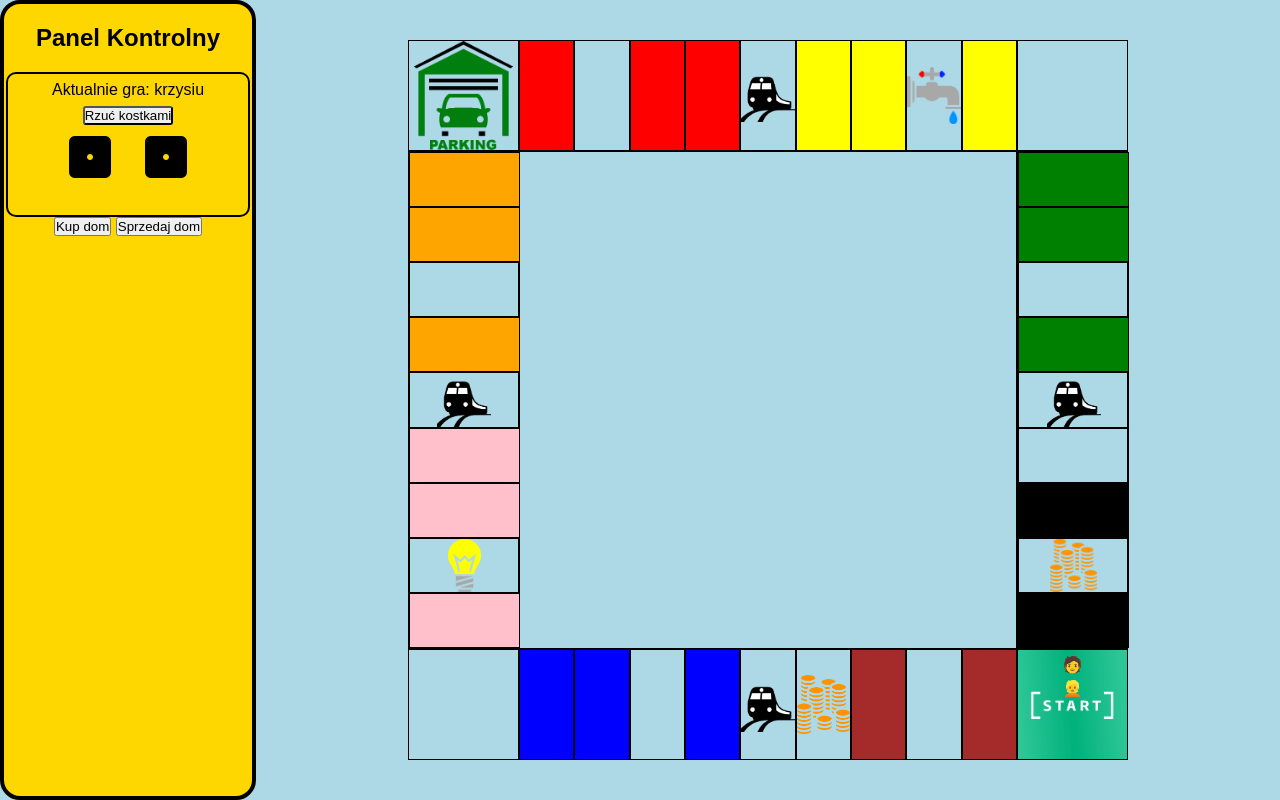
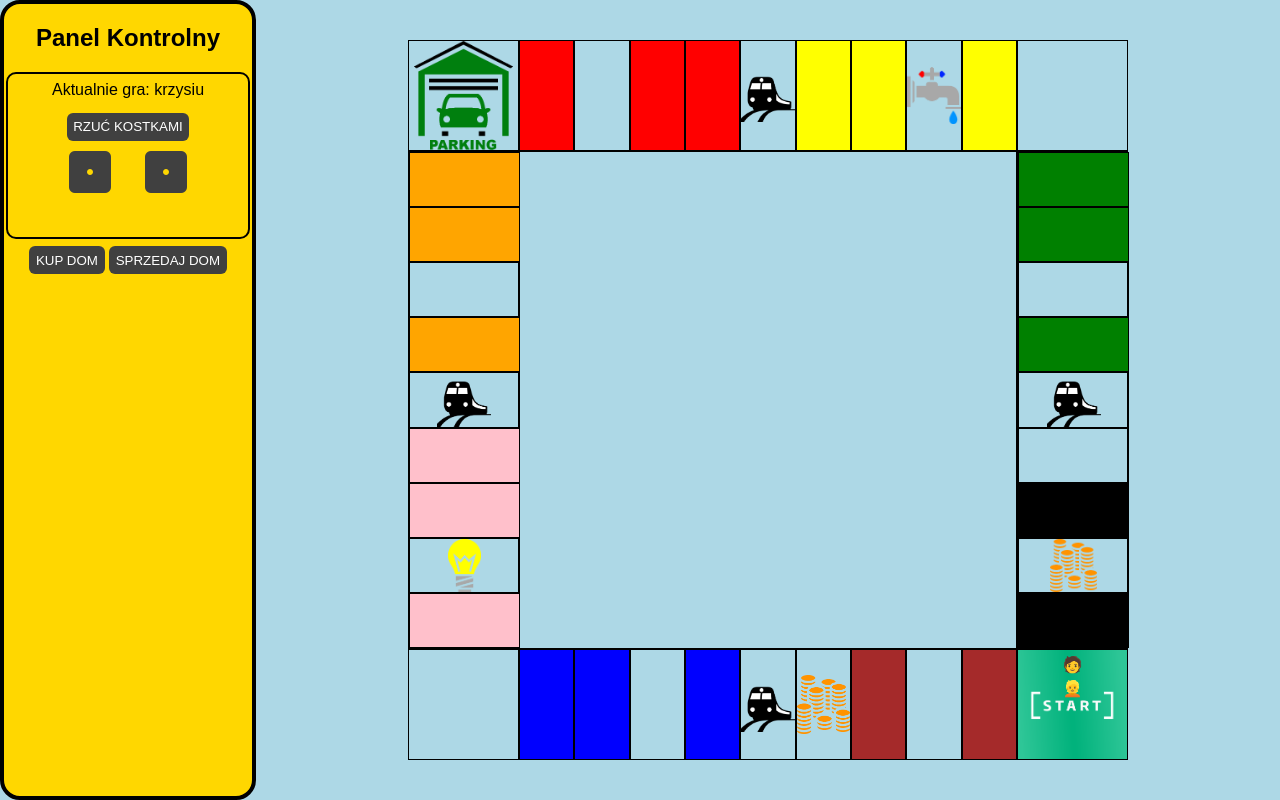
Before and after one commit to lokers778/CC.Monopoly, a website built with webpack: page index.html in a window 1280 px wide. Built offline with nearby package versions, Linux system fonts and the light colour scheme; files whose address does not match are found by name.

Commit message:
button style (controlPannel.scss)

```diff
--- a/index.html
+++ b/index.html
@@ -15,7 +15,7 @@
         <h2>Panel Kontrolny</h2>
         <div class="diceBoard">
           <p class="player">Gracz</p>
-          <button id="throwDice" type="button">Rzuć kostkami</button>
+          <button id="throwDice" class="button" type="button">Rzuć kostkami</button>
           <div class="dices">
             <div class="dice1">
               <i class="fas fa-dice-one"></i>
@@ -23,12 +23,12 @@
             <div class="dice2">
               <i class="fas fa-dice-one"></i>
             </div>
-            <button id="endRound" type="button">Koniec Tury</button>
+            <button id="endRound" class="button" type="button">Koniec Tury</button>
           </div>
         </div>
         <!-- Dwa poniższe przyciski w ramach testów -->
-        <button id="kup" type="button">Kup dom</button>
-        <button id="sprzedaj" type="button">Sprzedaj dom</button>
+        <button id="kup" class="button" type="button">Kup dom</button>
+        <button id="sprzedaj" class="button" type="button">Sprzedaj dom</button>
       </section>
       <section class="board">
         <div class="firstRow">
--- a/scss/_controlPanel.scss
+++ b/scss/_controlPanel.scss
@@ -19,6 +19,7 @@
 
 i.fas {
   font-size: 3em;
+  color: #404040;
 }
 
 .dice1,
@@ -34,19 +35,32 @@ p.player {
   line-height: 2em;
 }
 
-.dices {
-  margin-top: 0.5em;
-  margin-bottom: 0.5em;
-}
-
 #endRound {
-  border-radius: 3px;
   display: block;
   margin-left: auto;
   margin-right: auto;
-  margin-top: 0.5em;
 }
 
-#throwDice {
-  border-radius: 3px;
-}
+
+.button {
+  margin-top:0.5em;
+  margin-bottom:0.5em;
+  border: none;
+  background: #404040;
+  color: #ffffff ;
+  text-transform: uppercase;
+  padding: 0.5em;
+  border-radius: 6px;
+  display: inline-block;
+  transition: all 0.3s ease 0s;
+  }
+
+.button:hover {
+  color: #404040 ;
+  // letter-spacing: 1px;
+  background: none;
+  -webkit-box-shadow: 0px 5px 40px -10px rgba(0,0,0,1);
+  -moz-box-shadow: 0px 5px 40px -10px rgba(0,0,0,1);
+  box-shadow: 0px 5px 40px -10px rgba(0,0,0,1);
+  transition: all 0.3s ease 0s;
+  }
```
